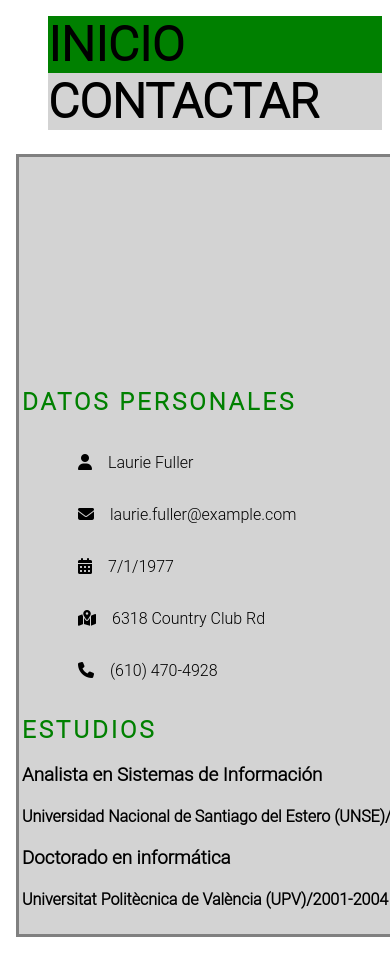
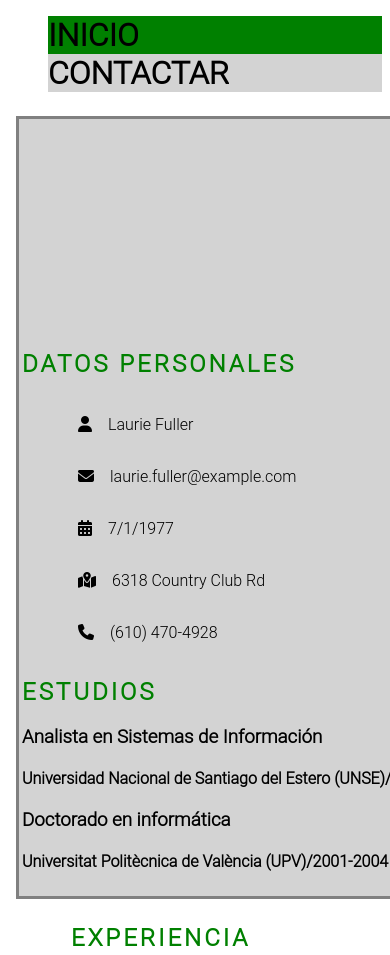
Before and after one commit to jose2000l/jose2000l.github.io, a plain HTML site: page index.html in a window 390 px wide. Shown: the top 955 px of the page. Drawn offline with Linux system fonts and the light colour scheme.

Commit message:
actualizacion size navbar

```diff
--- a/CSS/estilos.css
+++ b/CSS/estilos.css
@@ -31,7 +31,7 @@ nav ul li:first-child{
 }
 
 nav ul li a{
-    font-size:x-large;
+    font-size:40px;
     font-weight: bold;
     color: black;
     text-decoration: none;
@@ -99,7 +99,7 @@ footer section {
 @media (max-width: 1200px){
 
     nav ul li a{
-        font-size: 3rem;
+        font-size: 32px;
     }
     #msj{
         width: 300px;
@@ -113,7 +113,7 @@ footer section {
 }
 @media (max-width: 375px){
     nav ul li a{
-        font-size: 2rem;
+        font-size: 24px;
     }
     aside ul{
         display: flex;
```
